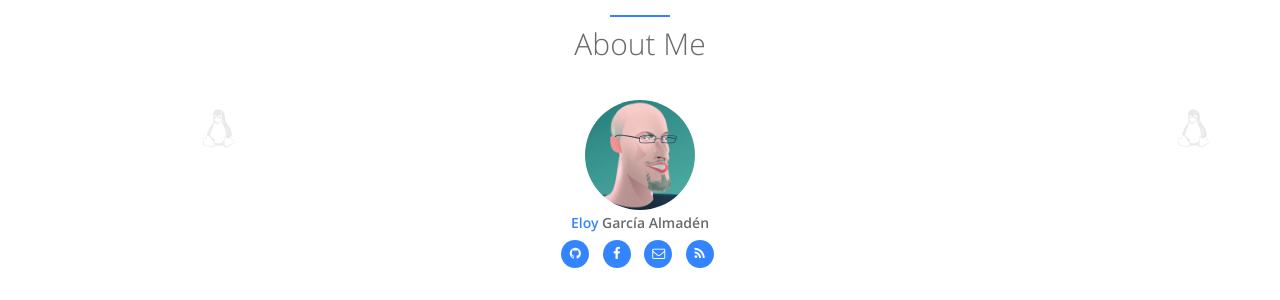
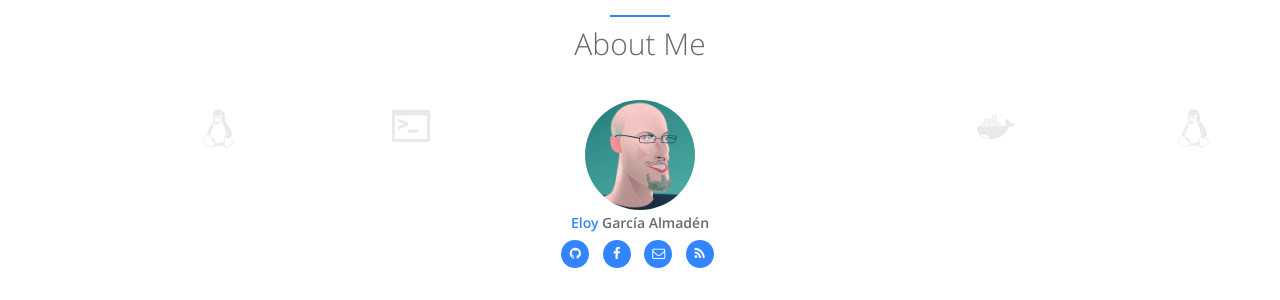
Before and after one commit to egara/egara.github.io, a Jekyll site: the page built from index.html, in a window 1280 px wide. Shown: the part 515-815 px from the top of the page. Built offline with Jekyll 4.4.1, drawn with Linux system fonts in a browser that asks for light colours.

Commit message:
Updating small icons

```diff
--- a/_config.yml
+++ b/_config.yml
@@ -23,9 +23,9 @@ author:  # change following line to your infomation.
   avatar: /static/assets/img/landing/avatar.jpg  # upload your avatar at directory and edit it.
   skill_icon1:
     - name: fa-linux
-    - name: fa-icon-shell
+    - name: icon-shell
   skill_icon2:
-    - name: fa-docker
+    - name: icon-docker
     - name: fa-linux
   desc: Hi all! My name is Eloy García Almadén. I'm, mainly, a software developer but I'm a full time tech enthusiast too. I love Open Source, Linux in general (Arch in particular) and black music! Here you will find a summary of all my personal projects. Enter and take a look. Thanks!
 
```
